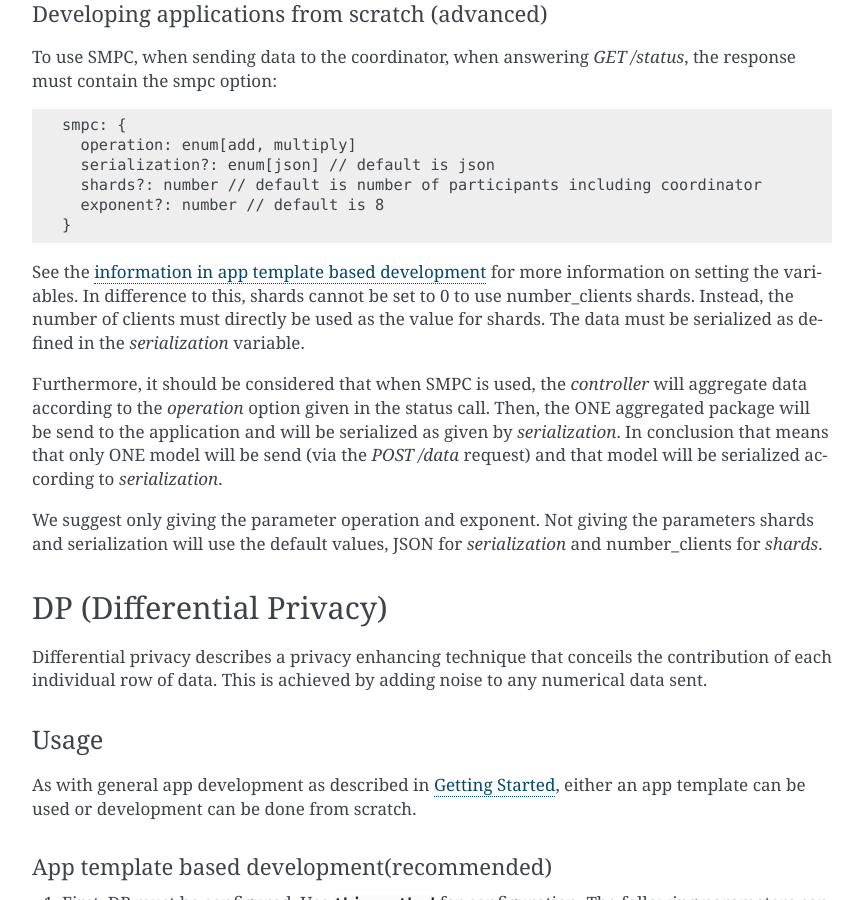
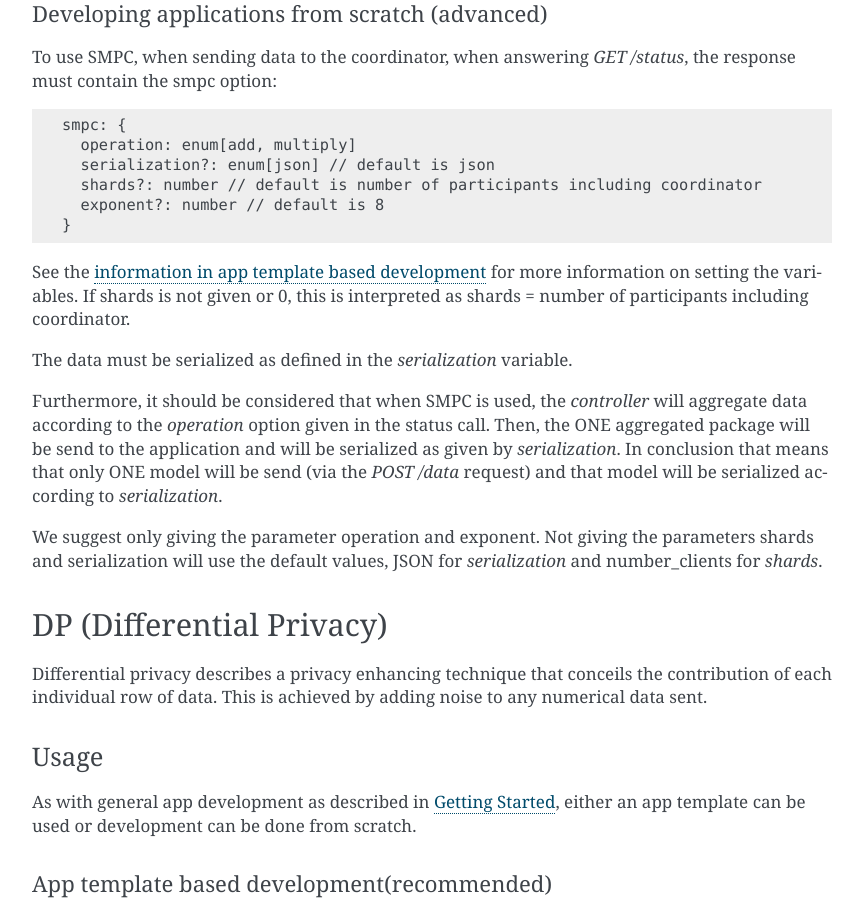
Before and after one commit to FeatureCloud/FeatureCloud, a Sphinx documentation site: the page built from docs/privacy_preserving_techniques.rst, in a window 1280 px wide and 900 px high, scrolled down 1321 px. Shown: the whole window, without its empty margins (228-1091 px from the left). Built offline with Sphinx 7.4.7, drawn with Linux system fonts in a browser that asks for light colours.

Commit message:
corrected SMPC documentation

```diff
--- a/docs/privacy_preserving_techniques.rst
+++ b/docs/privacy_preserving_techniques.rst
@@ -87,9 +87,9 @@ the response must contain the smpc option::
   }
 
 See the :ref:`information in app template based development <smpc vars anchor>`
-for more information on setting the variables. In difference to this, shards
-cannot be set to 0 to use number_clients shards. Instead, the number of clients
-must directly be used as the value for shards.
+for more information on setting the variables. If shards is not given
+or 0, this is interpreted as shards = number of participants including coordinator.
+
 The data must be serialized as defined in the `serialization` variable.
 
 Furthermore, it should be considered that when SMPC is used, the *controller* will
```
